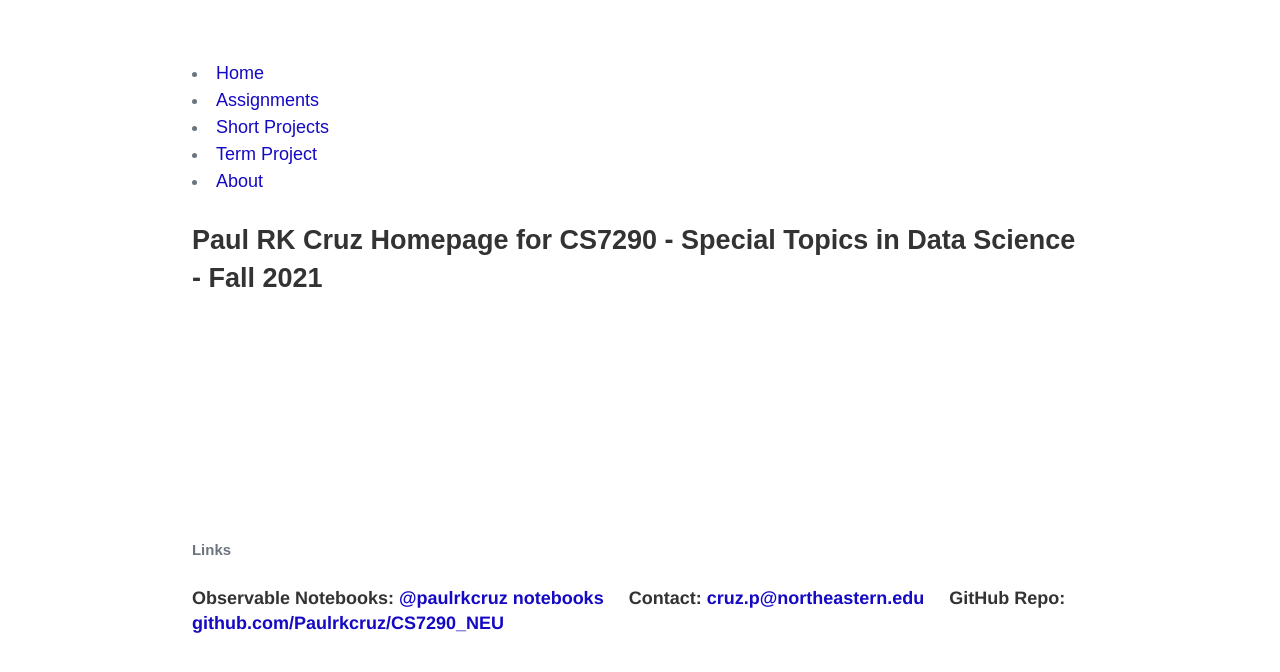
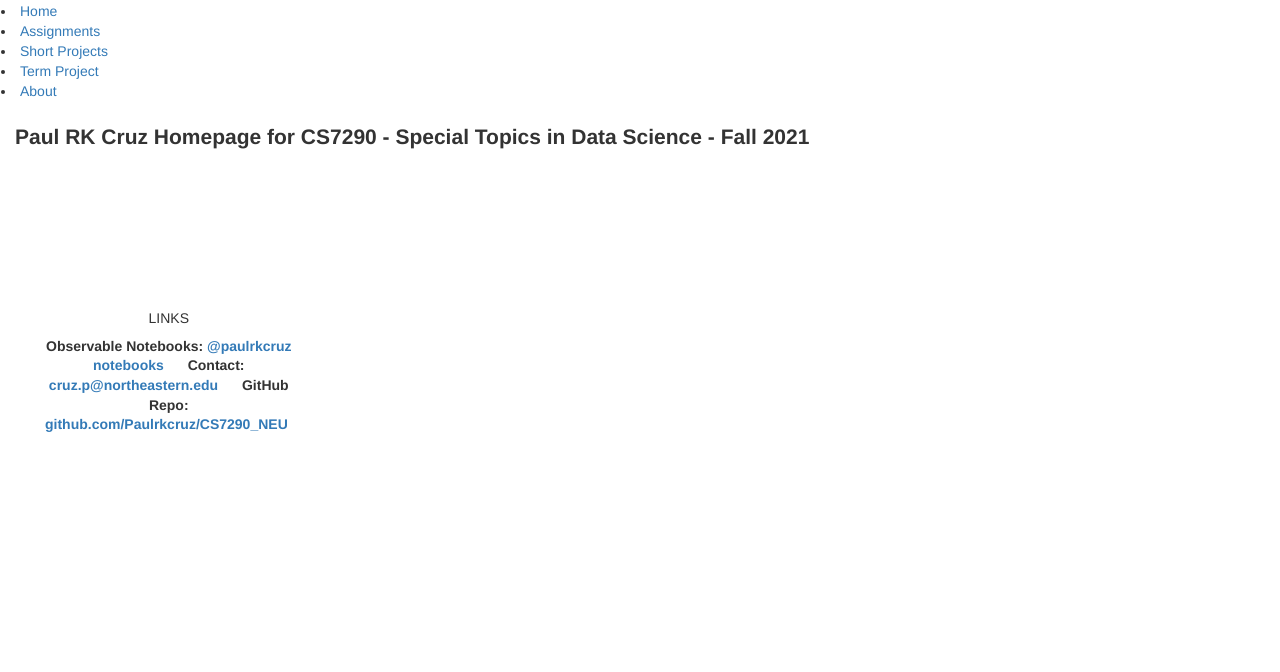
Before and after one commit to Paulrkcruz/CS7290_NEU, a Jekyll site: the page built from index.html, in a window 1280 px wide. Shown: the top 672 px of the page. Built offline with Jekyll 4.4.1, drawn with Linux system fonts in a browser that asks for light colours.

Commit message:
Update default.html

```diff
--- a/_layouts/default.html
+++ b/_layouts/default.html
@@ -1,21 +1,27 @@
 <!DOCTYPE html>
 <html>
   <head>
-    <title>{{ page.title }}</title>
-
-    <link rel="stylesheet" type="text/css" href="/CS7290_NEU/css/main.css">
+  <!-- Title of web page -->
+  <title>{{ page.title }}</title>
+  <!-- Import css -->
+  <link rel="stylesheet" type="text/css" href="/CS7290_NEU/css/main.css">
+  <meta charset="utf-8">
+  <meta name="viewport" content="width=device-width, initial-scale=1">
+  <link rel="stylesheet" href="https://maxcdn.bootstrapcdn.com/bootstrap/3.4.1/css/bootstrap.min.css">
+  <script src="https://ajax.googleapis.com/ajax/libs/jquery/3.5.1/jquery.min.js"></script>
+  <script src="https://maxcdn.bootstrapcdn.com/bootstrap/3.4.1/js/bootstrap.min.js"></script>
   </head>
   <body>
-    <nav>
+  <nav>
+<!-- Navbar -->
 <nav class="navbar navbar-expand-sm bg-light">
 <li><a href="/CS7290_NEU">Home</a></li>
 <li><a href="/CS7290_NEU/assignments/index.html">Assignments</a></li>
 <li><a href="/CS7290_NEU/short_projects/index.html">Short Projects</a></li>
 <li><a href="/CS7290_NEU/term_project/index.html">Term Project</a></li>
 <li><a href="/CS7290_NEU/about/index.html">About</a></li>
-</b4-nav-a>
-  </nav>
-
+</nav>
+<!-- Content from other pages -->
 <div class="container">
 
   {{ content }}
@@ -39,5 +45,5 @@
 </footer>
 <!-- Footer -->
 </div>
-  </body>
+</body>
 </html>
```
